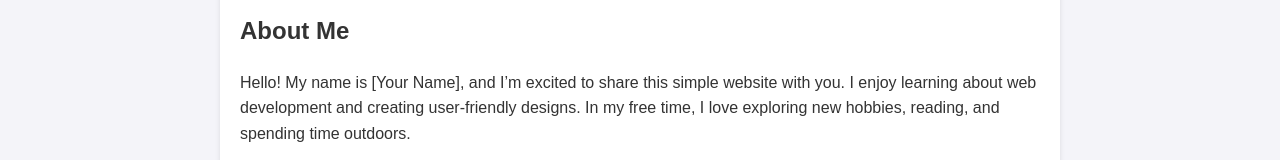
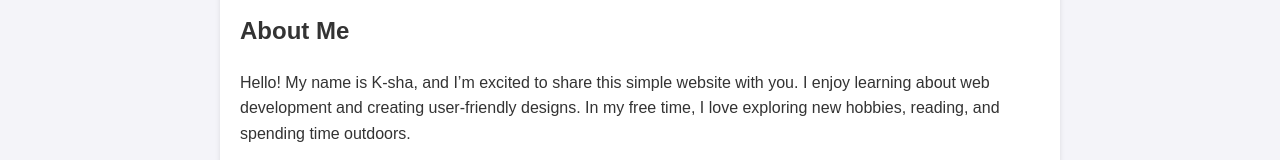
Before and after one commit to Snapdragon-boop/se1400, a plain HTML site: page index.html in a window 1280 px wide. Shown: the part 204-364 px from the top of the page. Drawn offline with Linux system fonts and the light colour scheme.

Commit message:
I cahnged my name

```diff
--- a/index.html
+++ b/index.html
@@ -24,7 +24,7 @@
     </header>
     <section>
         <h2>About Me</h2>
-        <p>Hello! My name is [Your Name], and I’m excited to share this simple website with you. I enjoy learning about web development and creating user-friendly designs. In my free time, I love exploring new hobbies, reading, and spending time outdoors.</p>
+        <p>Hello! My name is K-sha, and I’m excited to share this simple website with you. I enjoy learning about web development and creating user-friendly designs. In my free time, I love exploring new hobbies, reading, and spending time outdoors.</p>
         <p>This website is a small step toward showcasing my skills and experiments with coding. Stay tuned for more updates and improvements!</p>
     </section>
     <section>
```
